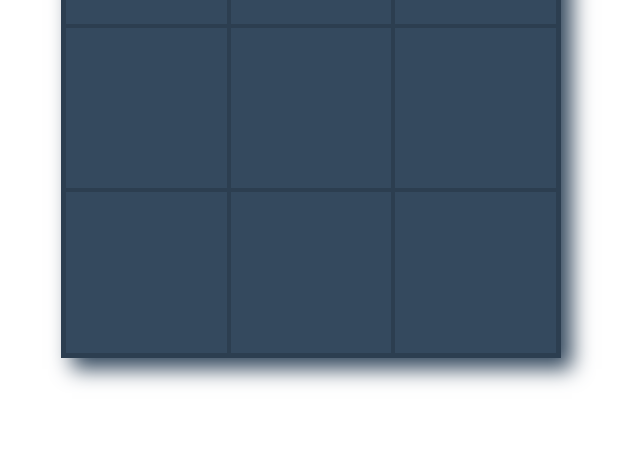
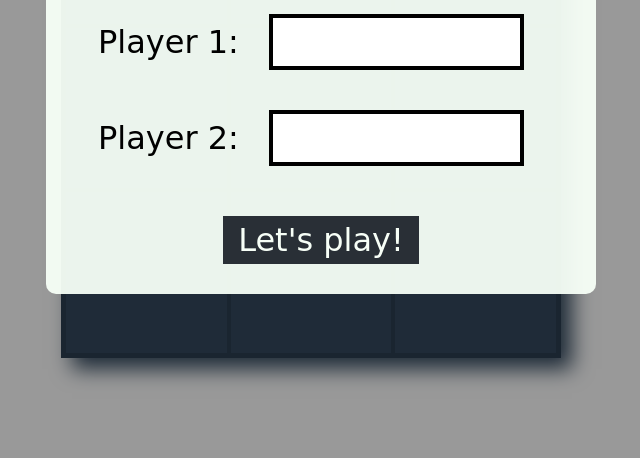
Before and after one commit to shikhar-sharma1703/Web-dev, a plain HTML site: page tic-tac-toe/index.html in a window 1280 px wide. Shown: the part 342-800 px from the top of the page, without its empty margins (319-959 px from the left). Drawn offline with Linux system fonts and the light colour scheme.

Commit message:
Modal-form added for player names

```diff
--- a/tic-tac-toe/index.html
+++ b/tic-tac-toe/index.html
@@ -7,7 +7,7 @@
 
 <body>
     <div class="header" style="text-align: center;">
-        <h1>TIC TAC TOE</h1>
+        <h1 id="title">TIC TAC TOE</h1>
         <button id="new-game" class="buttons" value="new">NEW GAME</button>
     </div>
     <div class="content">
@@ -24,6 +24,20 @@
             <div class="cell" id="7"></div>
             <div class="cell" id="8"></div>
         </div>
+        <div id="modal-startgame">
+            <div id='modal-startgame-content'>
+                <div id="startgame-header">Welcome to Tic-Tac-Toe!</div>
+                <label id="label-p1-input">
+                    Player 1: <input type="text" id="p1-input">
+                </label>
+                <label id="label-p2-input">
+                    Player 2: <input type="text" id="p2-input">
+                </label>
+                <div id="startgame-button-div">
+                    <button id="startgame-button">Let's play!</button>
+                </div>
+            </div>
+        </div>
     </div>
     <script type="text/javascript" src="script.js"></script>
 </body>
--- a/tic-tac-toe/script.js
+++ b/tic-tac-toe/script.js
@@ -70,7 +70,18 @@ const displayController = (function(){
     const domElements = {
         cells: document.getElementsByClassName("cell"),
         board: document.getElementById("board"),
-        newBtn: document.getElementById("new-game")
+        newBtn: document.getElementById("new-game"),
+        heading: document.getElementById("title"),
+        modal: document.getElementById("modal-startgame"),
+        startgame: document.getElementById("startgame-button"),
+        p1input: document.getElementById("p1-input"),
+        p2input: document.getElementById("p2-input"),
+    }
+
+    const players = function(){
+        p1name = domElements.p1input
+        p2name = domElements.p2input
+        return {p1name,p2name}
     }
 
     //Marker getter
@@ -103,11 +114,13 @@ const displayController = (function(){
         getMarker,
         changePlayer,
         clearBoard,
+        players
     }
 })()
 
 // Main function
 const playGame = (function(gameState,displayControl){
+    let namep1, namep2;
     let dom = displayControl.domElements;
     let board, marker, winner;
     let gamePlaying = true;
@@ -138,8 +151,7 @@ const playGame = (function(gameState,displayControl){
 
                     if(!gamePlaying){
                         gameState.resetBoard(board);
-                        console.log(board)
-                        alert("Game Over")
+                        dom.heading.textContent = `Winner of the game is ${winner}`
                     }
                 }
             }
@@ -156,6 +168,14 @@ const playGame = (function(gameState,displayControl){
     window.addEventListener('load', (e) => {
         gamePlaying = true;
         displayControl.clearBoard();
+        dom.modal.style.display = "block";
     });
 
+    dom.startgame.addEventListener('click',()=> {
+        dom.modal.style.display = "none";
+        namep1 = displayControl.players.p1name.value;
+        namep2 = displayControl.players.p2name.value;
+        console.log({namep1,namep2})
+    })
+
 })(gameState, displayController)
--- a/tic-tac-toe/styles.css
+++ b/tic-tac-toe/styles.css
@@ -81,3 +81,78 @@ h1{
 .buttons{
     text-align: center;
 }
+
+/*Modal content */
+#modal-startgame {
+    display: none;
+    position: fixed;
+    padding-top: 250px;
+    z-index: 1;
+    left: 0;
+    top: 0;
+    overflow: hidden;
+    height: 100%;
+    width: 100%;
+    background-color: rgb(0,0,0); /* Fallback color */
+    background-color: rgba(0,0,0,0.4); /* Black w/ opacity */
+}
+
+#modal-startgame-content {
+    margin: auto;
+    padding: 20px;
+    width: 550px;
+    border-radius: 10px;
+    display: grid;
+    justify-items: center;
+    background: rgba(247, 255, 247, 0.95);
+}
+
+#startgame-header {
+    font-family: 'Chelsea Market', cursive;
+    text-align: center;
+    font-size: 2.5em;
+    color: #292f36;
+    padding: 10px;
+}
+
+label {
+    font-family: cursive;
+    font-size: 2em;
+    text-align: center;
+}
+
+input {
+    font-family: cursive;
+    font-size: 1em;
+    margin: 20px;
+    border-radius: 0px;
+    border: 4px solid;
+    width: 50%;
+    padding: 5px 10px 5px 10px;
+    outline: none;
+}
+
+#startgame-button-div {
+    text-align: center;
+    padding: 10px;
+    width: 100%;
+}
+
+#startgame-button {
+    font-family: cursive;
+    margin-top: 20px;
+    border: 5px solid #292f36;
+    background-color: #292f36;
+    color: #f7fff7;
+    font-size: 2em;
+    width: 40%;
+    transition: 0.3s;
+    outline: none;
+}
+
+#startgame-button:hover {
+    border: 5px solid #292f36;
+    color: #292f36;
+    background-color: #f7fff7;
+    transition: 0.3s;
+}
```
